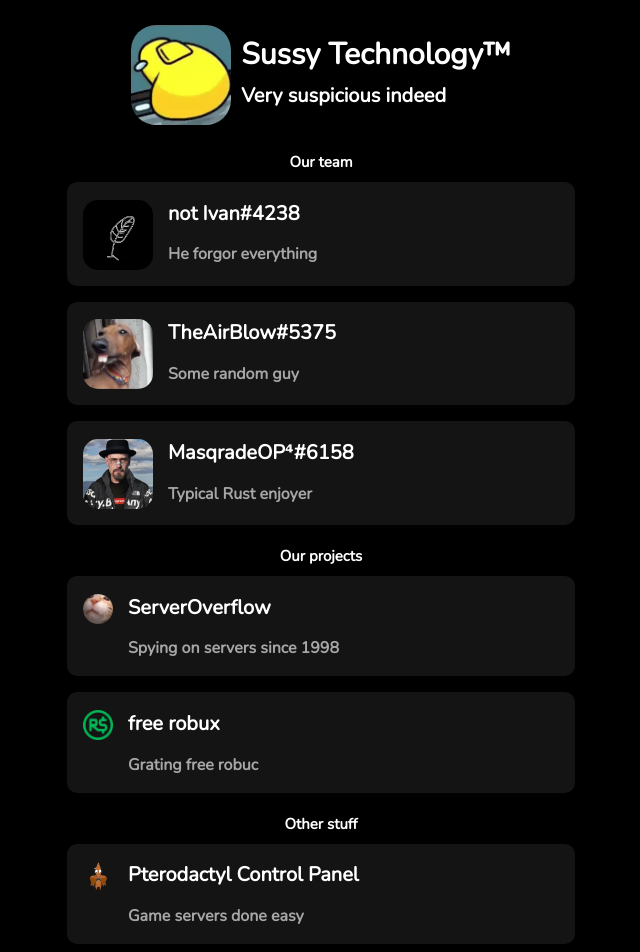
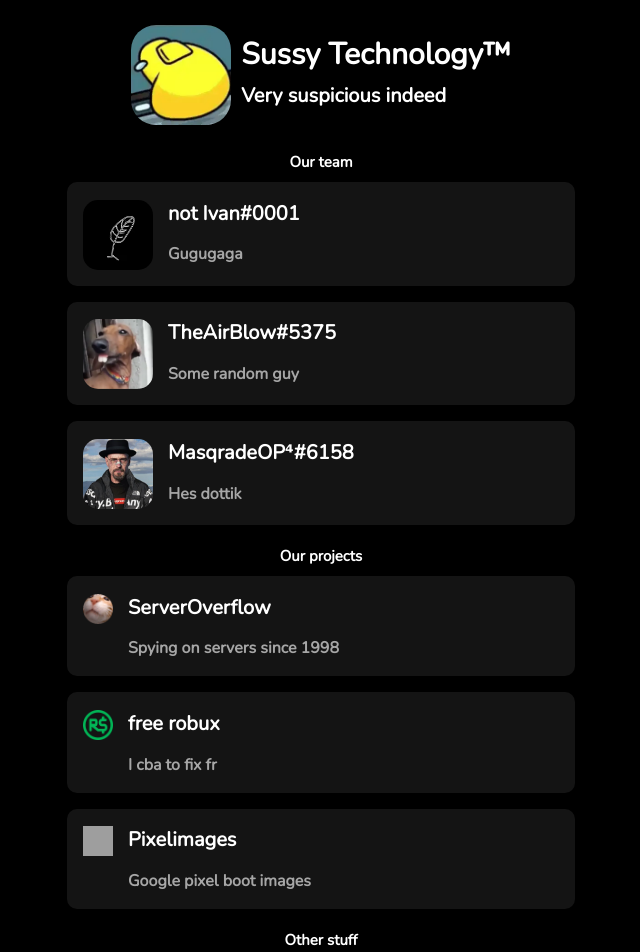
Before and after one commit to GTHSS/website-vue, a Vue app: page / in a window 1280 px wide. Shown: the top 952 px of the page, without its empty margins (319-959 px from the left). Built offline with nearby package versions, Linux system fonts and the light colour scheme; grey boxes are pictures that could not be loaded.

Commit message:
Update 'src/App.vue'

```diff
--- a/src/App.vue
+++ b/src/App.vue
@@ -22,8 +22,8 @@ import CenteredImage from "./components/CenteredImage.vue";
     <PageAuthor
       imageLink="./images/ivan.webp"
       imageAlternativeName="Ivans Profile Picture"
-      objectText="not Ivan#4238"
-      objectSubText="He forgor everything"
+      objectText="not Ivan#0001"
+      objectSubText="Gugugaga"
       anchorLink="https://discord.com/users/843818345291972629"
       menuColor="blue"
     />
@@ -41,7 +41,7 @@ import CenteredImage from "./components/CenteredImage.vue";
       imageLink="./images/walter.jpg"
       imageAlternativeName="Masqrades Profile Picture"
       objectText="MasqradeOP⁴#6158"
-      objectSubText="Typical Rust enjoyer"
+      objectSubText="Hes dottik"
       anchorLink="https://discord.com/users/1010290469235871785"
       menuColor="blue"
     />
@@ -62,8 +62,17 @@ import CenteredImage from "./components/CenteredImage.vue";
       imageLink="./images/robux.png"
       imageAlternativeName="robux_logo"
       objectText="free robux"
-      objectSubText="Grating free robuc"
+      objectSubText="I cba to fix fr"
       anchorLink="https://raytracing.tk"
+      menuColor="green"
+    />
+
+    <MenuItem
+      imageLink="https://source.sussy.tech/assets/img/logo.svg"
+      imageAlternativeName="Google logo"
+      objectText="Pixelimages"
+      objectSubText="Google pixel boot images"
+      anchorLink="https://cdn.sussy.tech/PixelImages/"
       menuColor="green"
     />
 
@@ -91,7 +100,7 @@ import CenteredImage from "./components/CenteredImage.vue";
       imageLink="./images/nextcloud_logo.webp"
       imageAlternativeName="nextcloud_logo"
       objectText="NextCloud Storage"
-      objectSubText="Dropbox but better"
+      objectSubText="Doesent even work"
       anchorLink="https://cloud.sussy.tech"
       menuColor="blue"
     />
```
